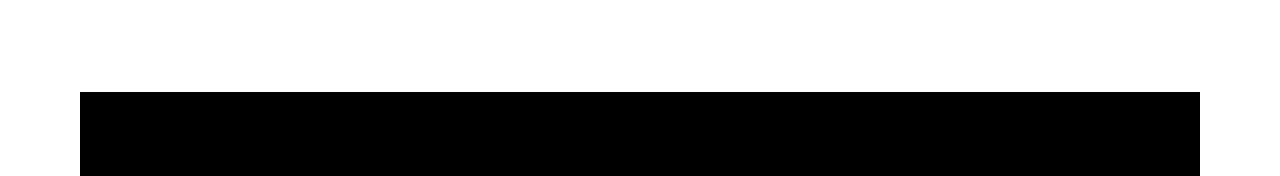
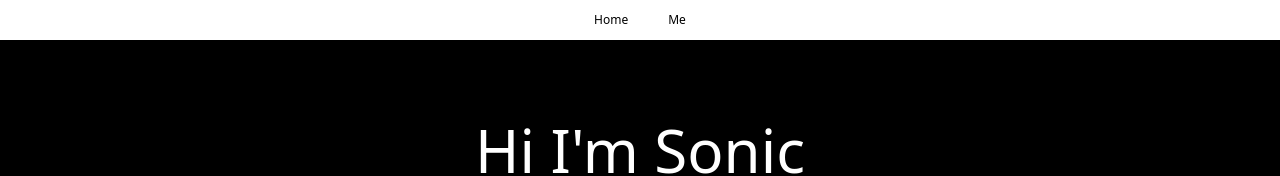
Before and after one commit to jacobporci/blog, a Next.js app: page / in a window 1280 px wide. Shown: the top 176 px of the page. Built offline with nearby package versions, Linux system fonts and the light colour scheme.

Commit message:
Add header links

```diff
--- a/src/components/Layout.tsx
+++ b/src/components/Layout.tsx
@@ -1,10 +1,49 @@
+import Link from "next/link";
+import { useRouter } from "next/router";
+import { useMemo } from "react";
+
 interface Props {
   children: JSX.Element;
 }
+
+type Link = {
+  label: string;
+  href: string;
+};
+
+const LINKS: Array<Link> = [
+  {
+    label: "Home",
+    href: "/",
+  },
+  {
+    label: "Me",
+    href: "/me",
+  },
+];
+
 export default function Layout({ children }: Props) {
+  const router = useRouter();
+  const isDark = useMemo(() => router.asPath === "", [router.asPath]);
+
   return (
-    <main className="flex min-h-screen flex-col  my-3 p-20">
-      <div></div>
+    <main className="flex min-h-screen flex-col">
+      <div
+        className="p-3 flex justify-center sticky top-0"
+        style={{
+          backgroundColor: isDark ? "#161617cc" : "white",
+        }}
+      >
+        {LINKS.map(({ href, label }) => (
+          <Link
+            key={label}
+            className={`${isDark ? "text-white" : "text-black"}`}
+            href={href}
+          >
+            <div className="px-5 text-xs font-light">{label}</div>
+          </Link>
+        ))}
+      </div>
       {children}
     </main>
   );
```
